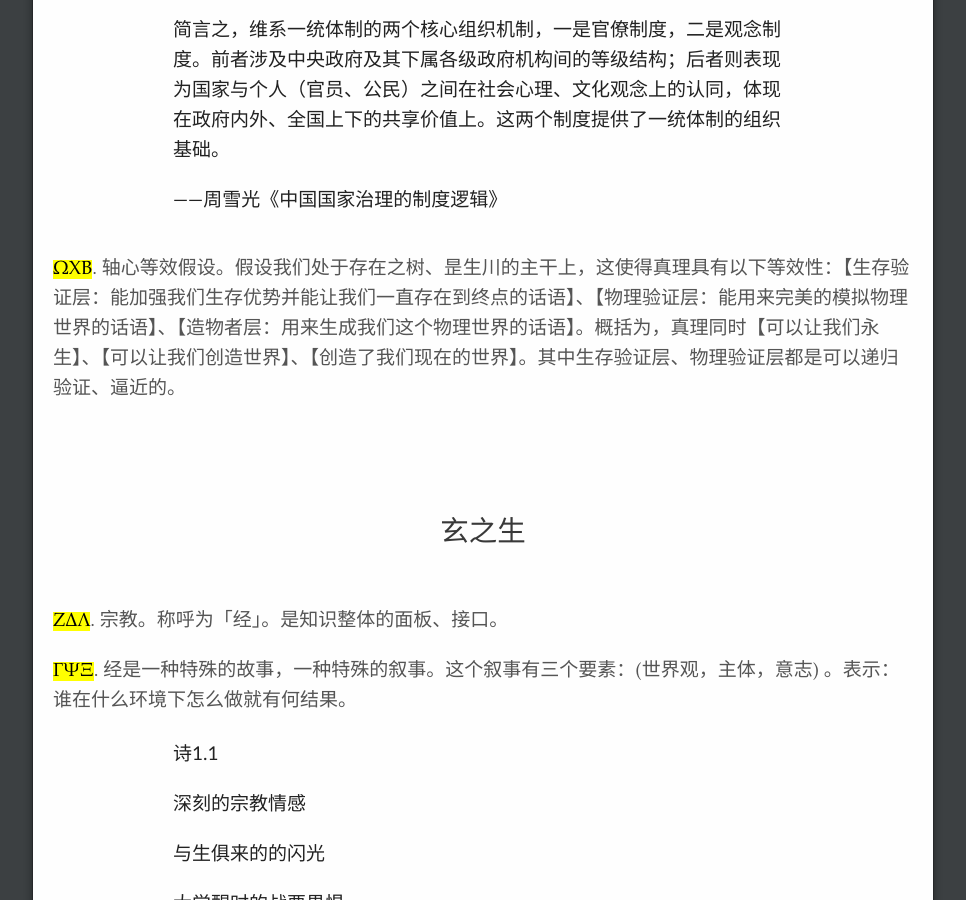
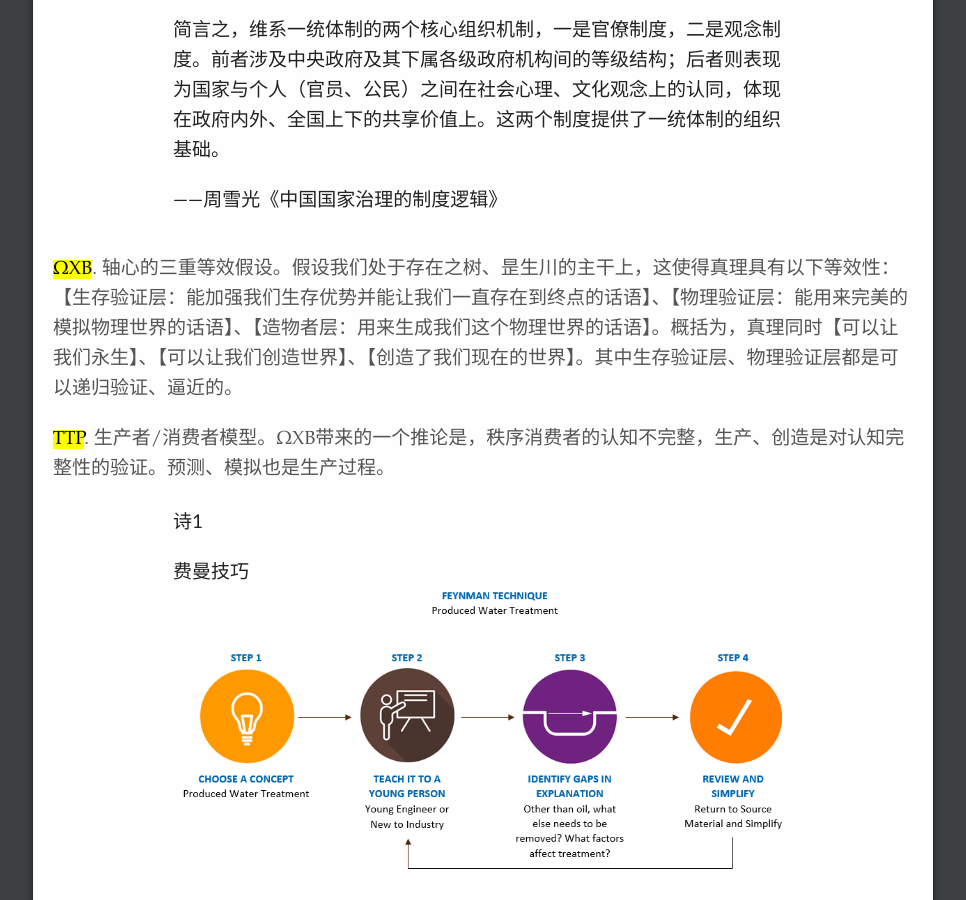
Before and after one commit to siseng/siseng.github.io, a Jekyll site: the page built from index.md, in a window 1280 px wide and 900 px high, scrolled down 64932 px. Shown: the whole window, without its empty margins (157-1123 px from the left). Built offline with Jekyll 4.4.1, drawn with Linux system fonts in a browser that asks for light colours; our own code applies the rules of GitHub Pages for plain Markdown files.

Commit message:
生产者消费者

```diff
--- a/index.md
+++ b/index.md
@@ -1101,7 +1101,13 @@ layout: default
 >
 > ——周雪光《中国国家治理的制度逻辑》
 
-<mark>ΩΧΒ</mark>. 轴心等效假设。假设我们处于存在之树、昰生川的主干上，这使得真理具有以下等效性：【生存验证层：能加强我们生存优势并能让我们一直存在到终点的话语】、【物理验证层：能用来完美的模拟物理世界的话语】、【造物者层：用来生成我们这个物理世界的话语】。概括为，真理同时【可以让我们永生】、【可以让我们创造世界】、【创造了我们现在的世界】。其中生存验证层、物理验证层都是可以递归验证、逼近的。
+<mark>ΩΧΒ</mark>. 轴心的三重等效假设。假设我们处于存在之树、昰生川的主干上，这使得真理具有以下等效性：【生存验证层：能加强我们生存优势并能让我们一直存在到终点的话语】、【物理验证层：能用来完美的模拟物理世界的话语】、【造物者层：用来生成我们这个物理世界的话语】。概括为，真理同时【可以让我们永生】、【可以让我们创造世界】、【创造了我们现在的世界】。其中生存验证层、物理验证层都是可以递归验证、逼近的。
+
+<mark>ΤΤΡ</mark>. 生产者/消费者模型。ΩΧΒ带来的一个推论是，秩序消费者的认知不完整，生产、创造是对认知完整性的验证。预测、模拟也是生产过程。
+
+> 诗1
+>
+> 费曼技巧![Feynman-Technique-Graphic_vF](imgs/Feynman-Technique-Graphic_vF.png)
 
 ## 玄之生
 
```
Also changed, not shown: imgs/Feynman-Technique-Graphic_vF.png (added), 1 other file.
